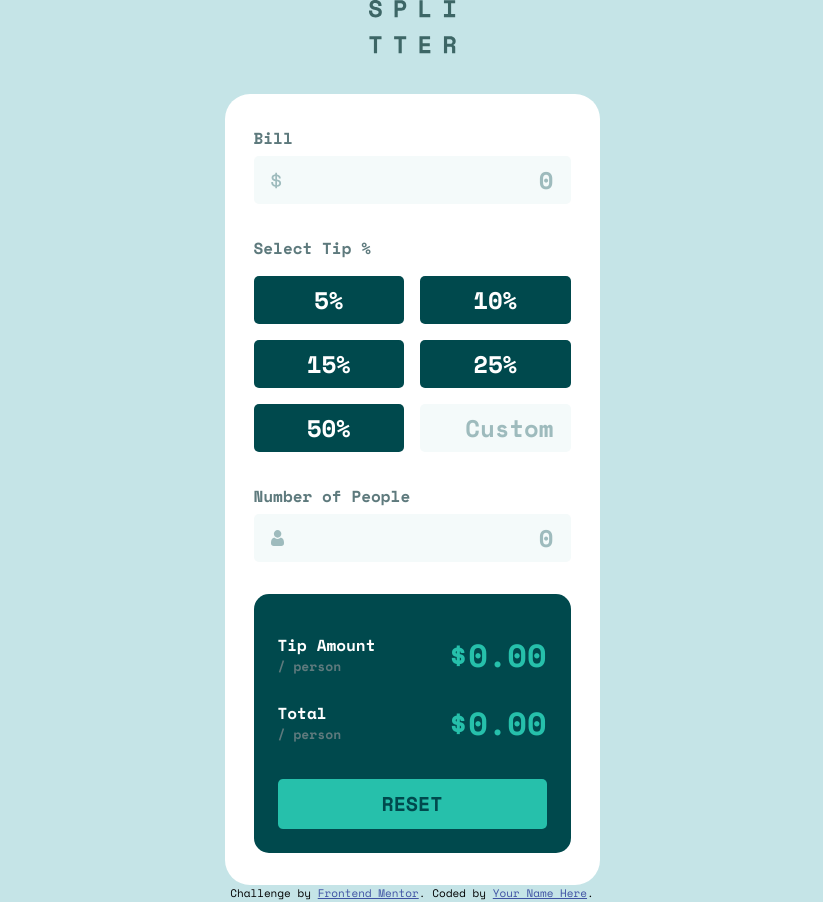
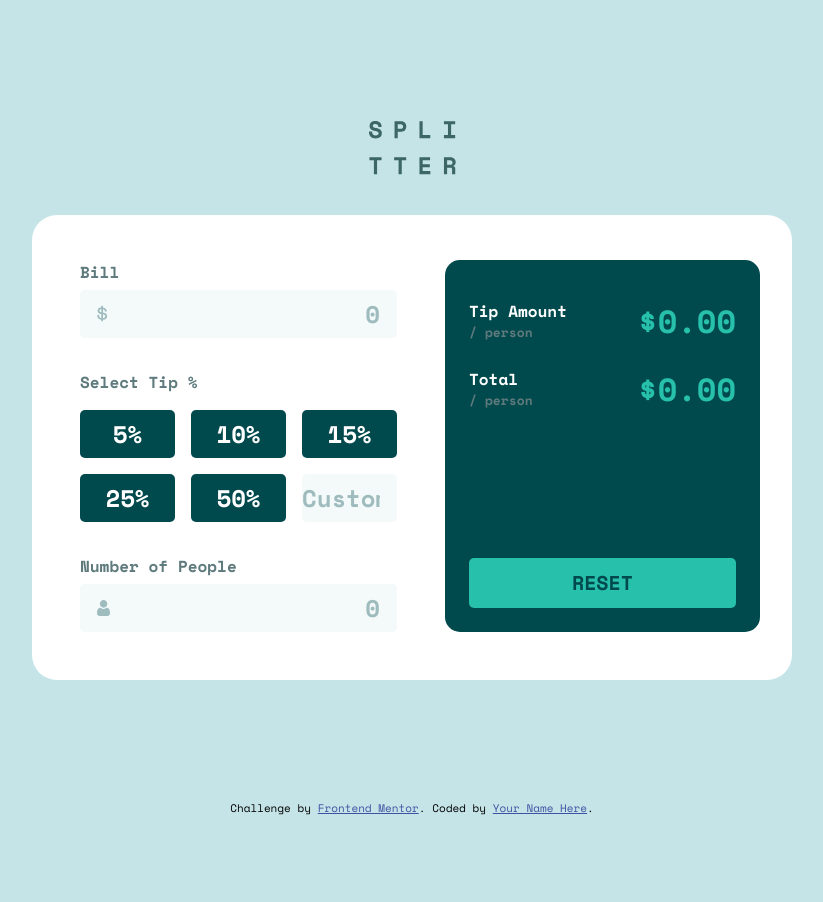
Before and after one commit to Kaji1127/Tip-Calculator-App, a website: page index.html in a window 1280 px wide. Shown: the whole page, without its empty margins (228-1051 px from the left). After the commit the page ends 817 px from the top, so only its background shows below. Drawn offline with nearby package versions, Linux system fonts and the light colour scheme.

Commit message:
update styles

```diff
--- a/app/scss/base/_base.scss
+++ b/app/scss/base/_base.scss
@@ -3,6 +3,17 @@
 body {
 	background-color: var(--lightGrayishCyan);
 	min-height: 100vh;
+}
+
+main {
+	display: grid;
+	align-content: center;
+	min-height: 100vh;
+	padding: 5rem 0;
+
+	@include breakpoint(medium) {
+		padding: 0;
+	}
 }
 
 .wrapper {
--- a/app/scss/components/_button.scss
+++ b/app/scss/components/_button.scss
@@ -24,4 +24,9 @@
 	width: 100%;
 	border-radius: 5px;
 	padding: 1rem 0;
+	cursor: pointer;
+
+	@include breakpoint(medium) {
+		align-self: end;
+	}
 }
--- a/app/scss/layout/_calculator.scss
+++ b/app/scss/layout/_calculator.scss
@@ -8,6 +8,13 @@
 	background-color: var(--white);
 	border-radius: 25px;
 	justify-content: center;
+
+	@include breakpoint(medium) {
+		max-width: 76rem;
+		grid-template-columns: 1fr 1.09fr;
+		column-gap: 4.8rem;
+		padding: 4.5rem 3.2rem 4.8rem 4.8rem;
+	}
 
 	&__input {
 		height: 4.8rem;
@@ -52,6 +59,11 @@
 		padding: 3.7rem 2.4rem 2.4rem;
 		border-radius: 15px;
 
+		@include breakpoint(medium) {
+			display: grid;
+			grid-template-rows: repeat(2, min-content) auto;
+		}
+
 		&-num {
 			font-size: 3.2rem;
 			font-weight: 700;
--- a/app/scss/layout/_grid.scss
+++ b/app/scss/layout/_grid.scss
@@ -5,6 +5,10 @@
 
 	&-button {
 		grid-template-columns: repeat(2, 1fr);
+
+		@include breakpoint(medium) {
+			grid-template-columns: repeat(3, 1fr);
+		}
 	}
 }
 
```
Also changed, not shown: dist/style.css, 1 other file.
